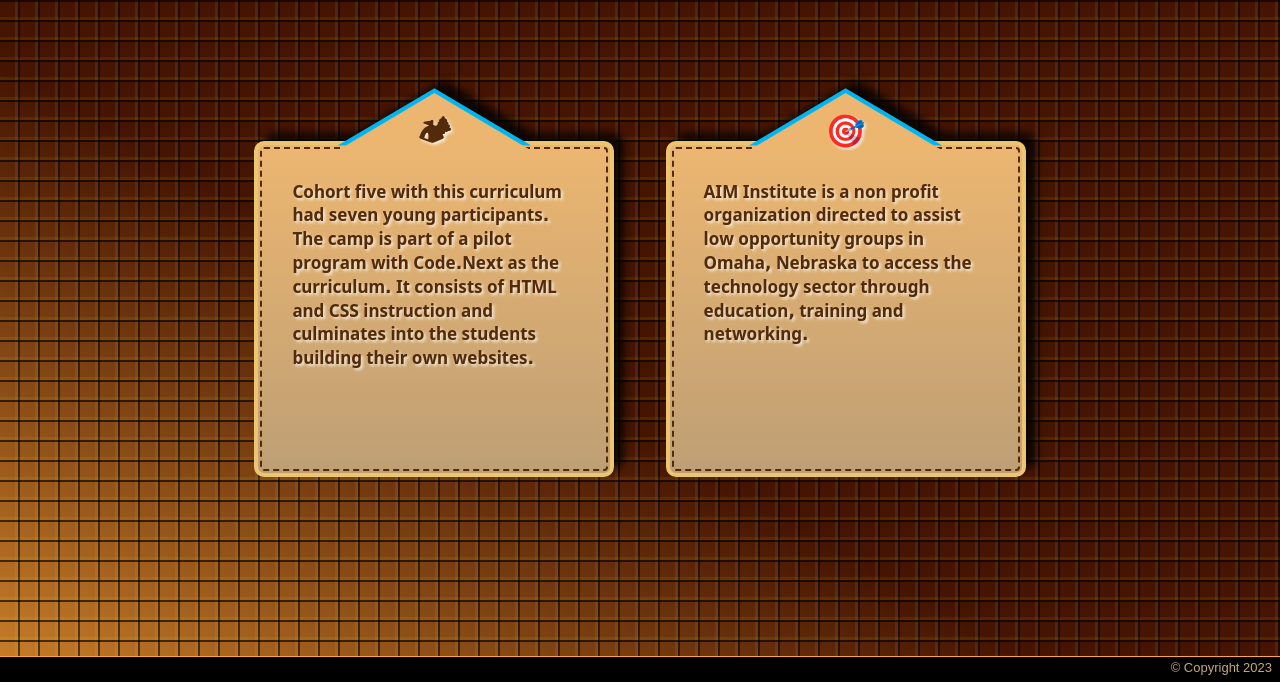
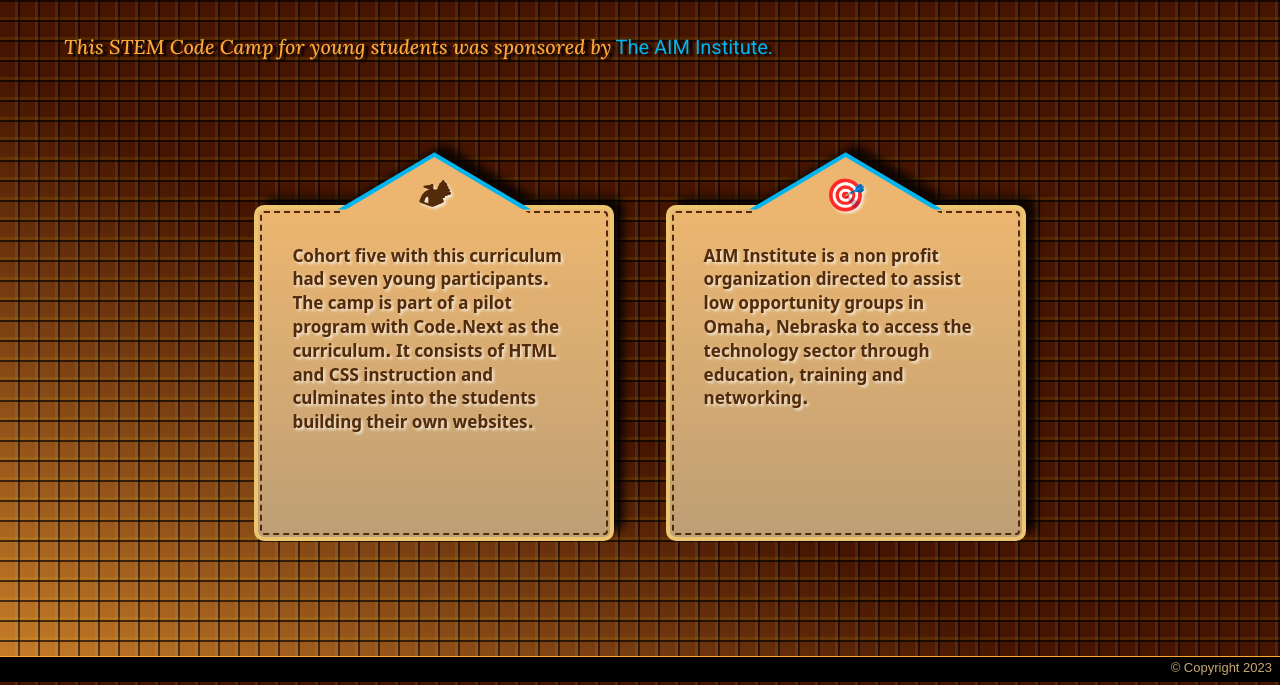
Before and after one commit to Sunflair0/cohort5, a plain HTML site: page about.html in a window 1280 px wide. Shown: the part 118-803 px from the top of the page. Drawn offline with Linux system fonts and the light colour scheme; a web font is replaced by a local one.

Commit message:
margin top

```diff
--- a/main.css
+++ b/main.css
@@ -535,7 +535,7 @@ nav li {
 
 .projects,
 .concepts, .about {
-	margin-top: 7vh;
+	margin-top: 15vh;
 }
 
 .projects p,
```
